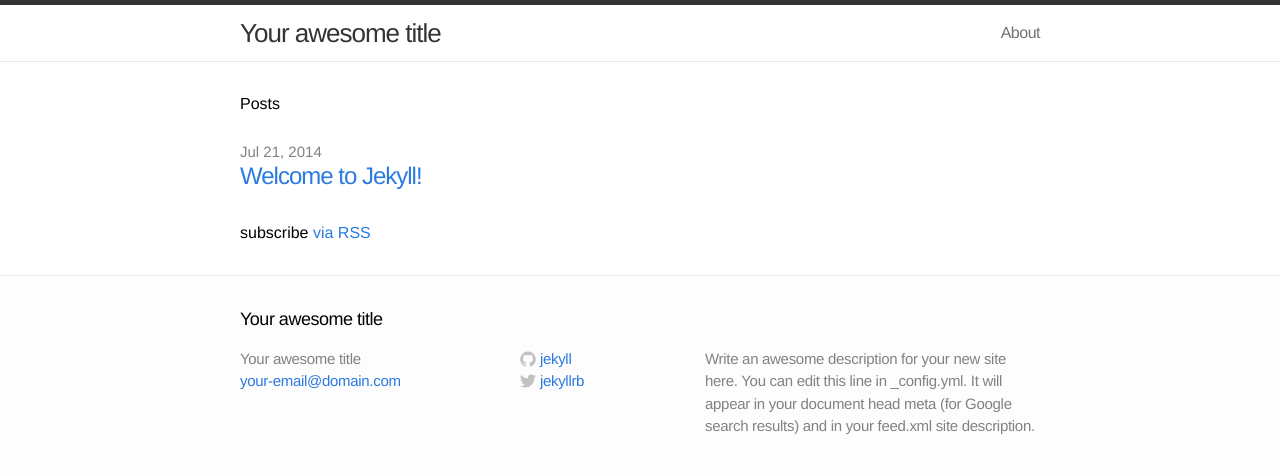
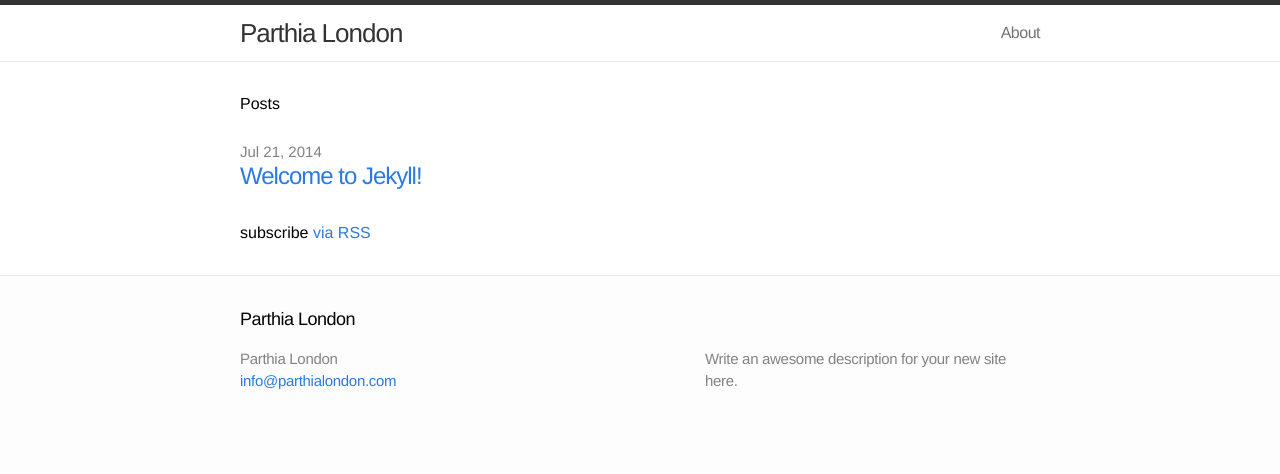
Before and after one commit to marchibbins/parthia, a Jekyll site: the page built from parthia/index.html, in a window 1280 px wide. Shown: the top 474 px of the page. Built offline with Jekyll 4.4.1, drawn with Linux system fonts in a browser that asks for light colours.

Commit message:
Config update

```diff
--- a/parthia/_config.yml
+++ b/parthia/_config.yml
@@ -1,11 +1,9 @@
 # Site settings
-title: Your awesome title
-email: your-email@domain.com
-description: "Write an awesome description for your new site here. You can edit this line in _config.yml. It will appear in your document head meta (for Google search results) and in your feed.xml site description."
+title: "Parthia London"
+email: info@parthialondon.com
+description: "Write an awesome description for your new site here."
+url: "http://parthialondon.com"
 baseurl: ""
-url: "http://yourdomain.com"
-twitter_username: jekyllrb
-github_username:  jekyll
 
 # Build settings
 markdown: kramdown
--- a/parthia/_includes/footer.html
+++ b/parthia/_includes/footer.html
@@ -12,44 +12,7 @@
     </div>
 
     <div class="footer-col-2 column">
-      <ul>
-        {% if site.github_username %}<li>
-          <a href="https://github.com/{{ site.github_username }}">
-            <span class="icon github">
-              <svg version="1.1" class="github-icon-svg" xmlns="http://www.w3.org/2000/svg" xmlns:xlink="http://www.w3.org/1999/xlink" x="0px" y="0px"
-                 viewBox="0 0 16 16" enable-background="new 0 0 16 16" xml:space="preserve">
-                <path fill-rule="evenodd" clip-rule="evenodd" fill="#C2C2C2" d="M7.999,0.431c-4.285,0-7.76,3.474-7.76,7.761
-                c0,3.428,2.223,6.337,5.307,7.363c0.388,0.071,0.53-0.168,0.53-0.374c0-0.184-0.007-0.672-0.01-1.32
-                c-2.159,0.469-2.614-1.04-2.614-1.04c-0.353-0.896-0.862-1.135-0.862-1.135c-0.705-0.481,0.053-0.472,0.053-0.472
-                c0.779,0.055,1.189,0.8,1.189,0.8c0.692,1.186,1.816,0.843,2.258,0.645c0.071-0.502,0.271-0.843,0.493-1.037
-                C4.86,11.425,3.049,10.76,3.049,7.786c0-0.847,0.302-1.54,0.799-2.082C3.768,5.507,3.501,4.718,3.924,3.65
-                c0,0,0.652-0.209,2.134,0.796C6.677,4.273,7.34,4.187,8,4.184c0.659,0.003,1.323,0.089,1.943,0.261
-                c1.482-1.004,2.132-0.796,2.132-0.796c0.423,1.068,0.157,1.857,0.077,2.054c0.497,0.542,0.798,1.235,0.798,2.082
-                c0,2.981-1.814,3.637-3.543,3.829c0.279,0.24,0.527,0.713,0.527,1.437c0,1.037-0.01,1.874-0.01,2.129
-                c0,0.208,0.14,0.449,0.534,0.373c3.081-1.028,5.302-3.935,5.302-7.362C15.76,3.906,12.285,0.431,7.999,0.431z"/>
-              </svg>
-            </span>
-            <span class="username">{{ site.github_username }}</span>
-          </a>
-        </li>{% endif %}
-        {% if site.twitter_username %}<li>
-          <a href="https://twitter.com/{{ site.twitter_username }}">
-            <span class="icon twitter">
-              <svg version="1.1" class="twitter-icon-svg" xmlns="http://www.w3.org/2000/svg" xmlns:xlink="http://www.w3.org/1999/xlink" x="0px" y="0px"
-                 viewBox="0 0 16 16" enable-background="new 0 0 16 16" xml:space="preserve">
-                <path fill="#C2C2C2" d="M15.969,3.058c-0.586,0.26-1.217,0.436-1.878,0.515c0.675-0.405,1.194-1.045,1.438-1.809
-                c-0.632,0.375-1.332,0.647-2.076,0.793c-0.596-0.636-1.446-1.033-2.387-1.033c-1.806,0-3.27,1.464-3.27,3.27
-                c0,0.256,0.029,0.506,0.085,0.745C5.163,5.404,2.753,4.102,1.14,2.124C0.859,2.607,0.698,3.168,0.698,3.767
-                c0,1.134,0.577,2.135,1.455,2.722C1.616,6.472,1.112,6.325,0.671,6.08c0,0.014,0,0.027,0,0.041c0,1.584,1.127,2.906,2.623,3.206
-                C3.02,9.402,2.731,9.442,2.433,9.442c-0.211,0-0.416-0.021-0.615-0.059c0.416,1.299,1.624,2.245,3.055,2.271
-                c-1.119,0.877-2.529,1.4-4.061,1.4c-0.264,0-0.524-0.015-0.78-0.046c1.447,0.928,3.166,1.469,5.013,1.469
-                c6.015,0,9.304-4.983,9.304-9.304c0-0.142-0.003-0.283-0.009-0.423C14.976,4.29,15.531,3.714,15.969,3.058z"/>
-              </svg>
-            </span>
-            <span class="username">{{ site.twitter_username }}</span>
-          </a>
-        </li>{% endif %}
-      </ul>
+
     </div>
 
     <div class="footer-col-3 column">
```
